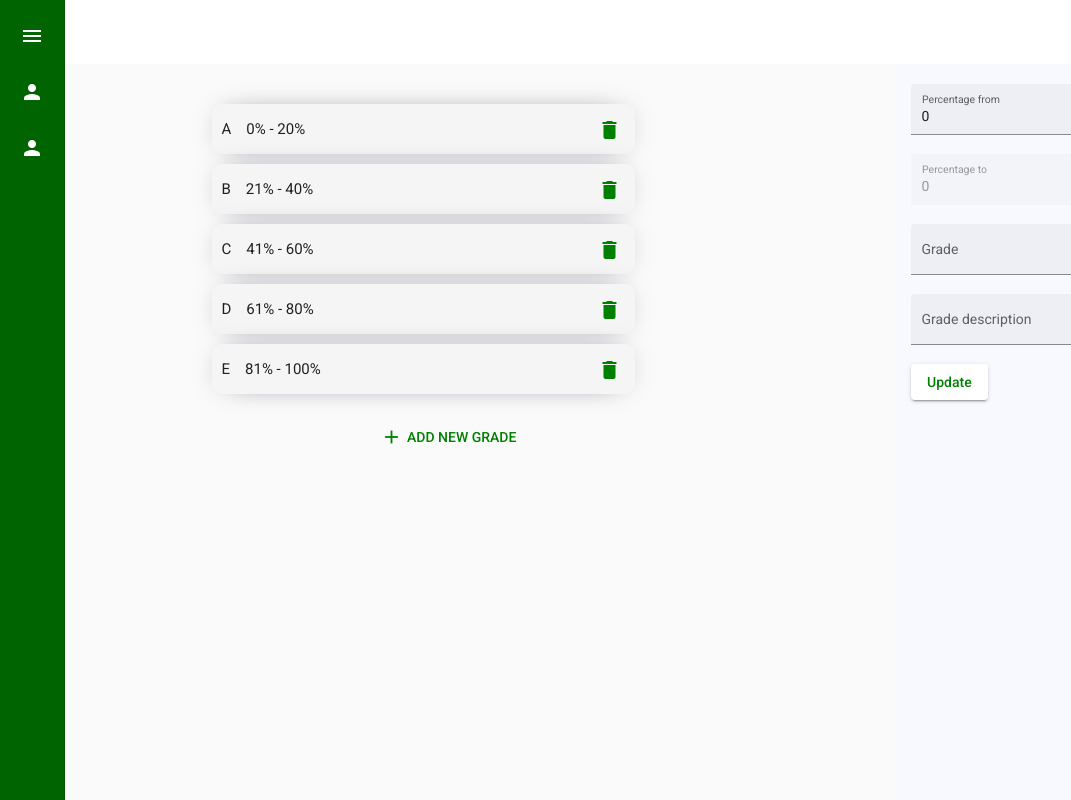
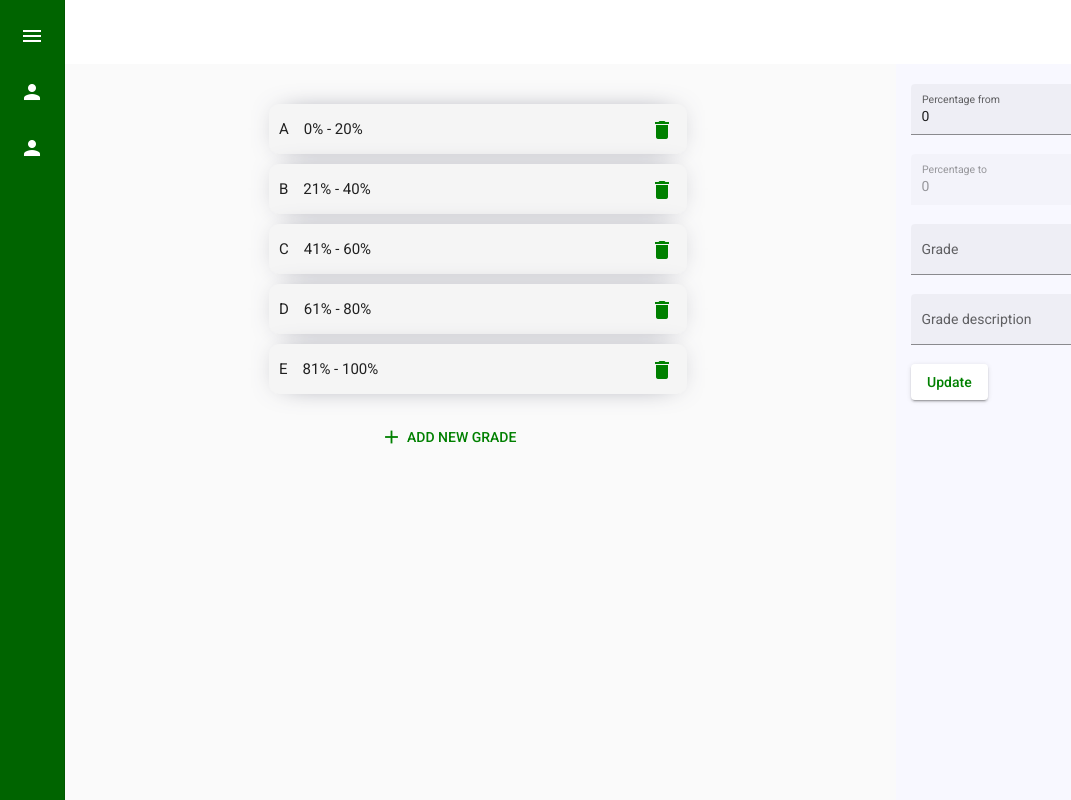
Before and after one commit to MKowalewski00/grades_system, an Angular app: page /grades in a window 1280 px wide. Shown: the whole page, without its empty margins (0-1071 px from the left). Built offline with nearby package versions, Linux system fonts and the light colour scheme; data requests are answered from the project's data file.

Commit message:
updated grades view

```diff
--- a/src/app/sidebar/pages/grades/grades.component.scss
+++ b/src/app/sidebar/pages/grades/grades.component.scss
@@ -1,16 +1,3 @@
-//.container {
-//  height: 100%;
-//  width: 70%;
-//  left: 0;
-//}
-//
-//.side-container{
-//  height: 100%;
-//  width: 30%;
-//  right: 0;
-//  background-color: lime;
-//}
-
 .split-left {
   height: 100%;
   width: 70%;
@@ -31,7 +18,8 @@
 
 .grades{
   margin-top: 30px;
-  margin-right: 50px;
+
+  margin-left: 60px;
   display: flex;
   flex-direction: column;
   align-items: center;
```
